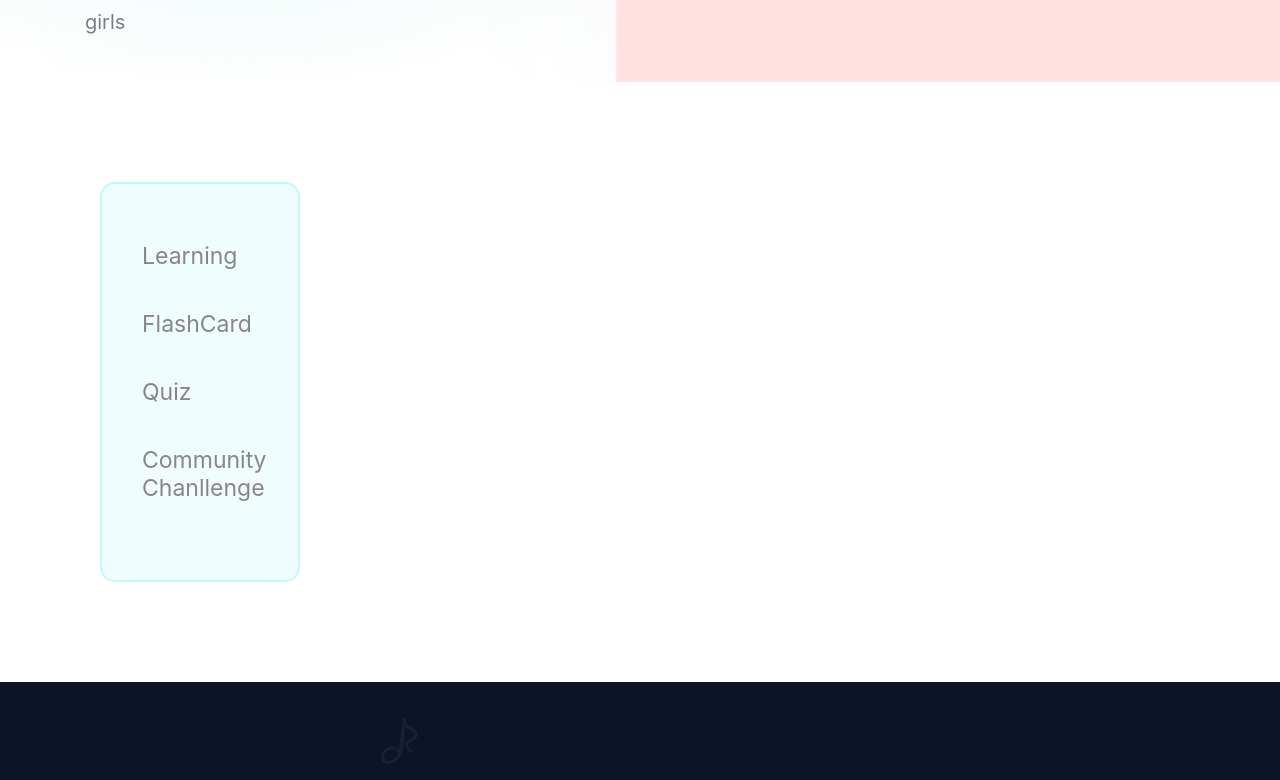
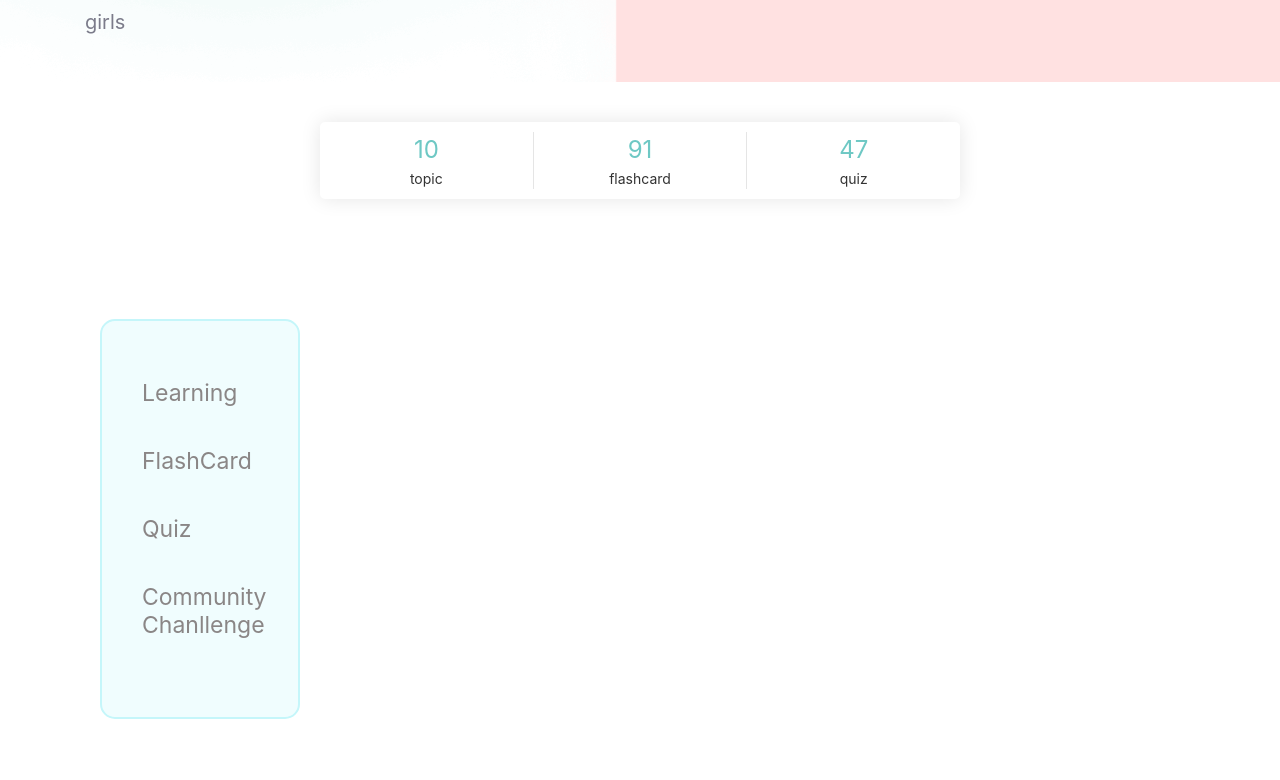
Before and after one commit to Leshangpang/COMP30022-SDGs-Frontend, a Vue app in the folder itp-front/: page /#/learningContent in a window 1280 px wide. Shown: the part 632-1412 px from the top of the page. Built offline with nearby package versions, Linux system fonts and the light colour scheme; a web font is replaced by a local one.

Commit message:
[TASK-219] <<added>> progress bar in the learning page

```diff
--- /dev/null
+++ b/itp-front/src/components/ProgressBar.vue
@@ -0,0 +1,54 @@
+<template>
+    <div class="progress-bar">
+      <div class="progress-item" v-for="(item, index) in progressItems" :key="index">
+        <div class="progress-number">{{ item.number }}</div>
+        <div class="progress-label">{{ item.label }}</div>
+      </div>
+    </div>
+</template>
+
+<script>
+export default {
+  name: "ProgressBar",
+  data() {
+    return {
+      progressItems: [
+        { number: 10, label: "topic" },
+        { number: 91, label: "flashcard" },
+        { number: 47, label: "quiz" },
+      ],
+    };
+  },
+};
+</script>
+
+<style scoped>
+.progress-bar {
+  display: flex;
+  flex-direction: row; /* Ensure items are placed horizontally */
+  justify-content: space-around; /* Evenly space items */
+  align-items: center; /* Center items vertically */
+  padding: 10px 20px;
+  background-color: #fff;
+  border-radius: 15px;
+}
+
+.progress-item {
+  text-align: center;
+  flex: 1;
+}
+
+.progress-number {
+  font-size: 24px;
+  color: #6ec8c4;
+}
+
+.progress-label {
+  font-size: 14px;
+  color: #333;
+}
+
+.progress-item:not(:last-child) {
+  border-right: 1px solid #e5e5e5;
+}
+</style>
--- a/itp-front/src/views/LearningContentPage.vue
+++ b/itp-front/src/views/LearningContentPage.vue
@@ -1,8 +1,14 @@
 <template>
-    <div id="TakeQuizPage">
+    <div id="CommunityChallenge">
       <Header></Header>
       <MainBanner></MainBanner>
-      <SideBar class="sidebar"></SideBar>
+      <div style="height: 20px;"></div>
+      <ProgressBar class="progress-bar"></ProgressBar>
+      <div class="sidebar-container">
+        <SideBar class="sidebar"></SideBar>
+
+      </div>
+
       <MainFooter></MainFooter>
 
       <main class="content">
@@ -13,38 +19,55 @@
   </template>
 
 <script>
-import Header from '../components/Header.vue';
 import MainBanner from '../components/MainBannerLearn.vue'
 import MainFooter from '../components/MainFooter.vue';
-import SideBar from '../components/SideBar.vue'
+import SideBar from '../components/SideBar.vue';
+import QuestionList from '../components/QuestionList.vue'
+import Header from '../components/Header.vue';
+import ProgressBar from '../components/ProgressBar.vue';
+
 
 
 
 
 export default {
-  name: 'TakeQuizPage',
+  name: 'CommunityChallenge',
   components: {
     Header,
     MainBanner,
     MainFooter,
     SideBar,
-
+    ProgressBar,
+    QuestionList,
   }
 
 }
 </script>
 
 <style scoped>
-#TakeQuizPage {
+#CommunityChallenge {
     display: grid;
     grid-template-rows: auto 1fr auto;
     min-height: 100vh;
 }
 
+.progress-bar{
+  border-radius: 5px;
+  box-shadow: 0px 0px 20px rgba(0, 0, 0, 0.1);
+  width: 50%;
+  margin: 20px auto;
+  padding: 10px 0;
+}
+
+.sidebar-container {
+  display: flex;
+  margin-top: 100px;
+  margin-bottom: 100px;
+}
 .sidebar {
-  margin-left: 100px; /* 调整这个值来设置距离页面左边的边距 */
-  margin-top: 100px;
-  margin-bottom: 100px
+  margin:0;
+  margin-left: 100px;
+  flex: 1;
 }
 
 </style>
```
